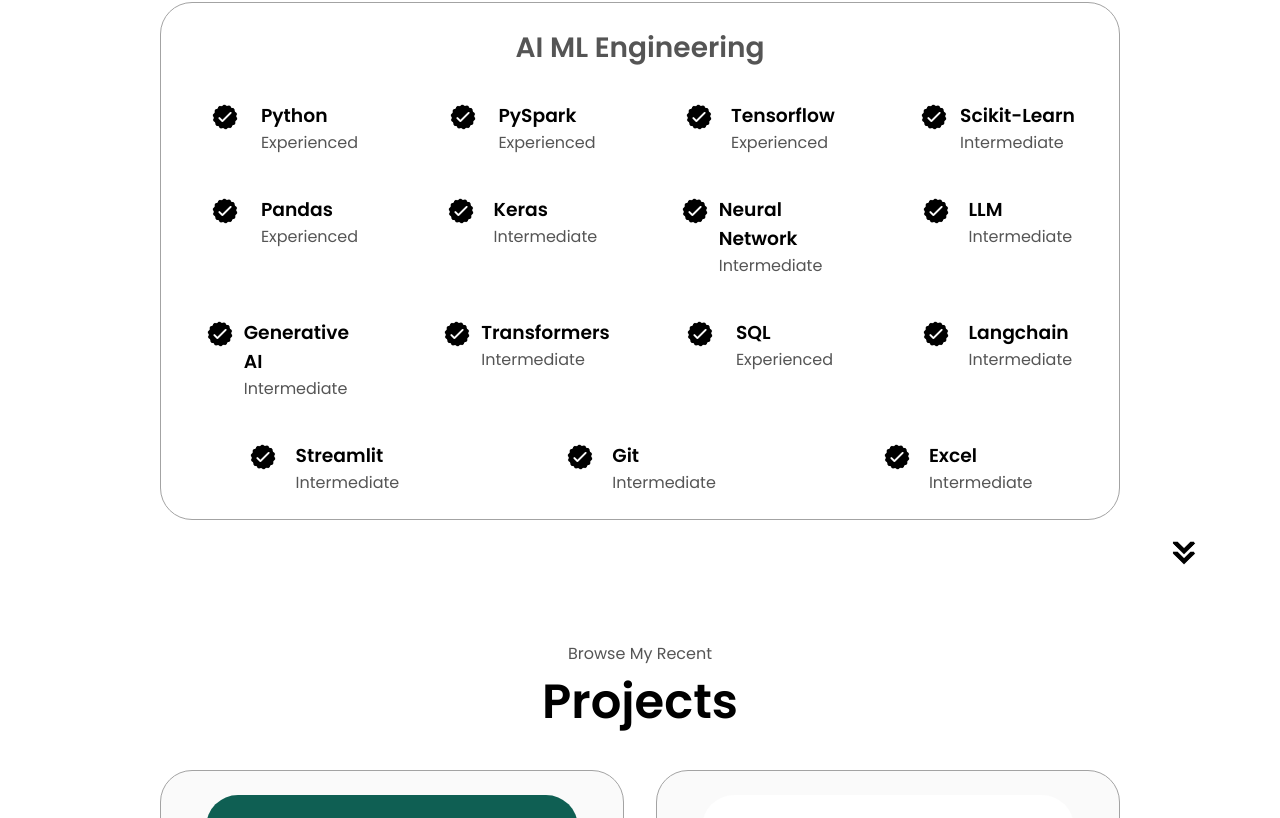
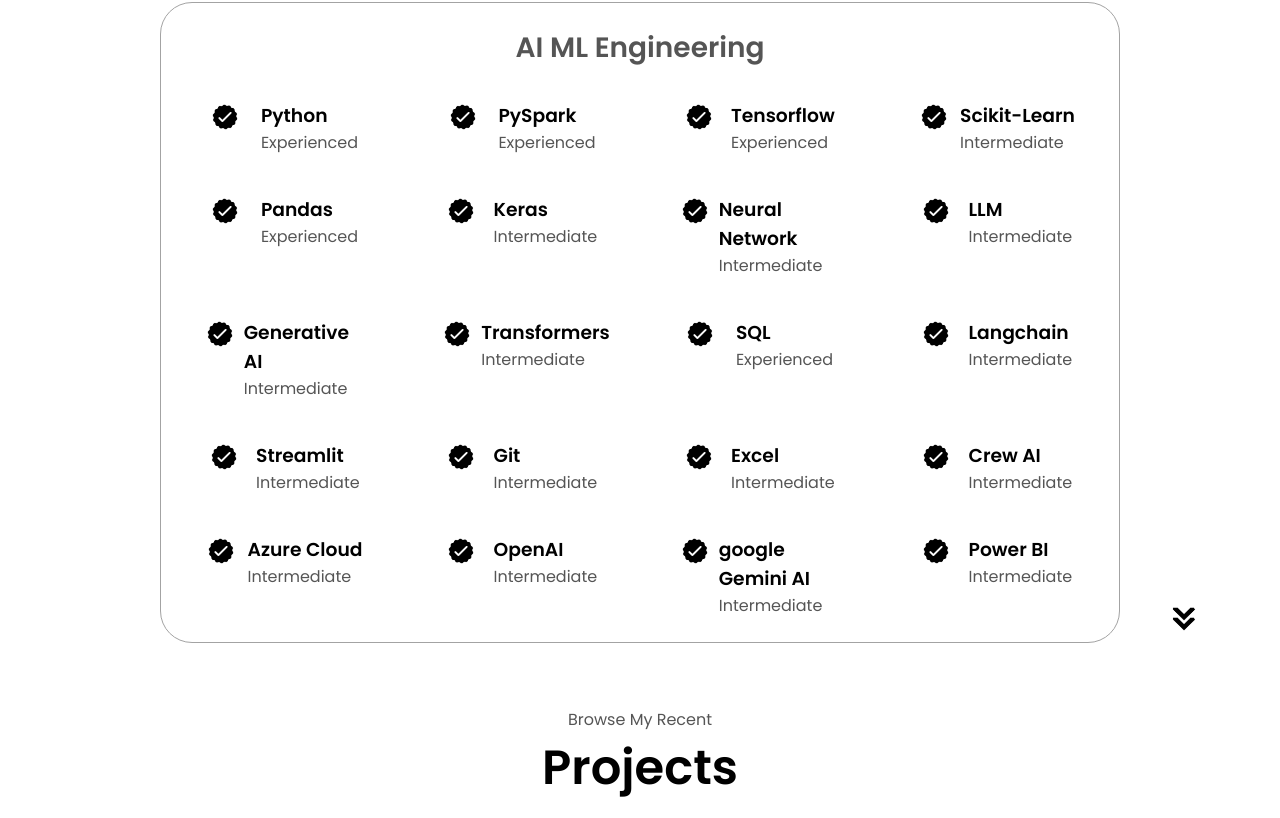
Before and after one commit to farookfazni/My-Portfolio, a plain HTML site: page index.html in a window 1280 px wide. Shown: the part 1823-2641 px from the top of the page. Drawn offline with Linux system fonts and the light colour scheme.

Commit message:
updated index file

```diff
--- a/index.html
+++ b/index.html
@@ -105,7 +105,7 @@
                 class="icon"
               />
               <h3>Experience</h3>
-              <p>1+ years <br />AI ML Engineering</p>
+              <p>2+ years <br />AI ML Engineering</p>
             </div>
             <div class="details-container">
               <img
@@ -313,6 +313,61 @@
                   <p>Intermediate</p>
                 </div>
               </article>
+              <article>
+                <img
+                  src="./assets/checkmark.png"
+                  alt="Experience icon"
+                  class="icon"
+                />
+                <div>
+                  <h3>Crew AI</h3>
+                  <p>Intermediate</p>
+                </div>
+              </article>
+              <article>
+                <img
+                  src="./assets/checkmark.png"
+                  alt="Experience icon"
+                  class="icon"
+                />
+                <div>
+                  <h3>Azure Cloud</h3>
+                  <p>Intermediate</p>
+                </div>
+              </article>
+              <article>
+                <img
+                  src="./assets/checkmark.png"
+                  alt="Experience icon"
+                  class="icon"
+                />
+                <div>
+                  <h3>OpenAI</h3>
+                  <p>Intermediate</p>
+                </div>
+              </article>
+              <article>
+                <img
+                  src="./assets/checkmark.png"
+                  alt="Experience icon"
+                  class="icon"
+                />
+                <div>
+                  <h3>google Gemini AI</h3>
+                  <p>Intermediate</p>
+                </div>
+              </article>
+              <article>
+                <img
+                  src="./assets/checkmark.png"
+                  alt="Experience icon"
+                  class="icon"
+                />
+                <div>
+                  <h3>Power BI</h3>
+                  <p>Intermediate</p>
+                </div>
+              </article>
             </div>
           </div>
         </div>
```
